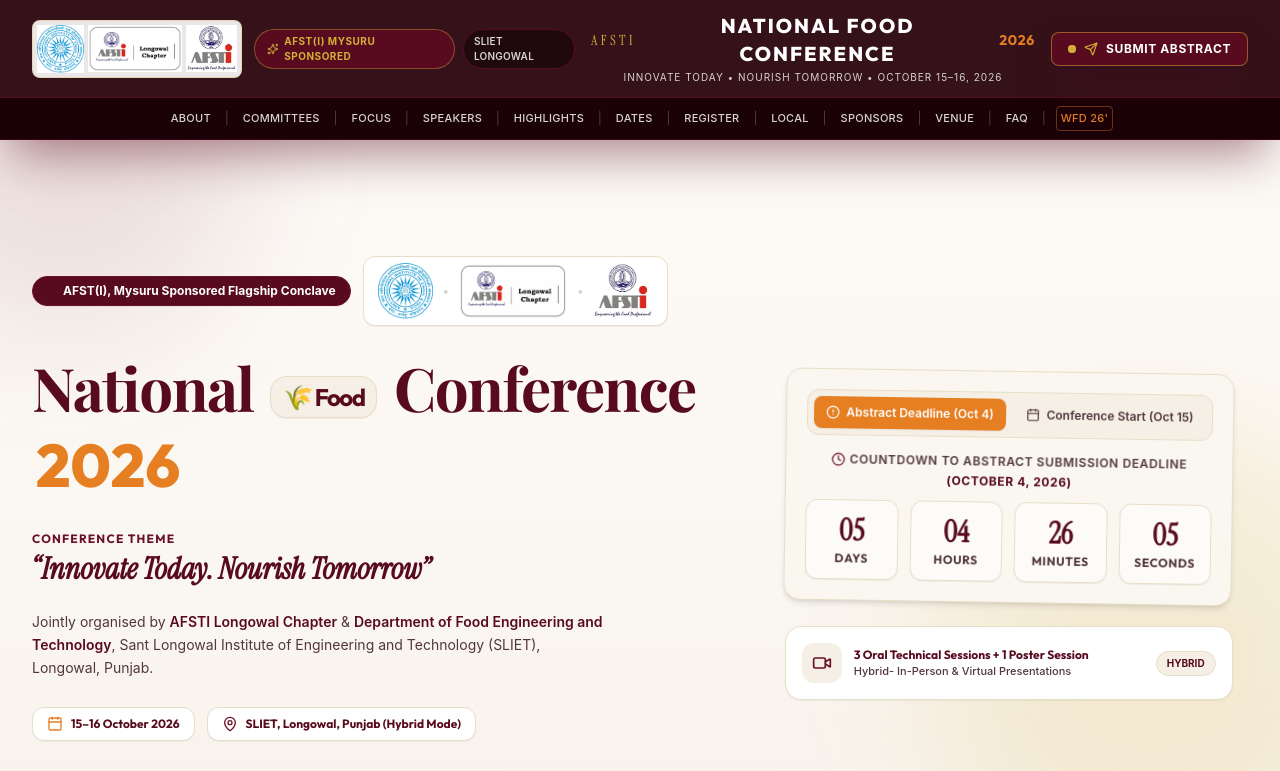
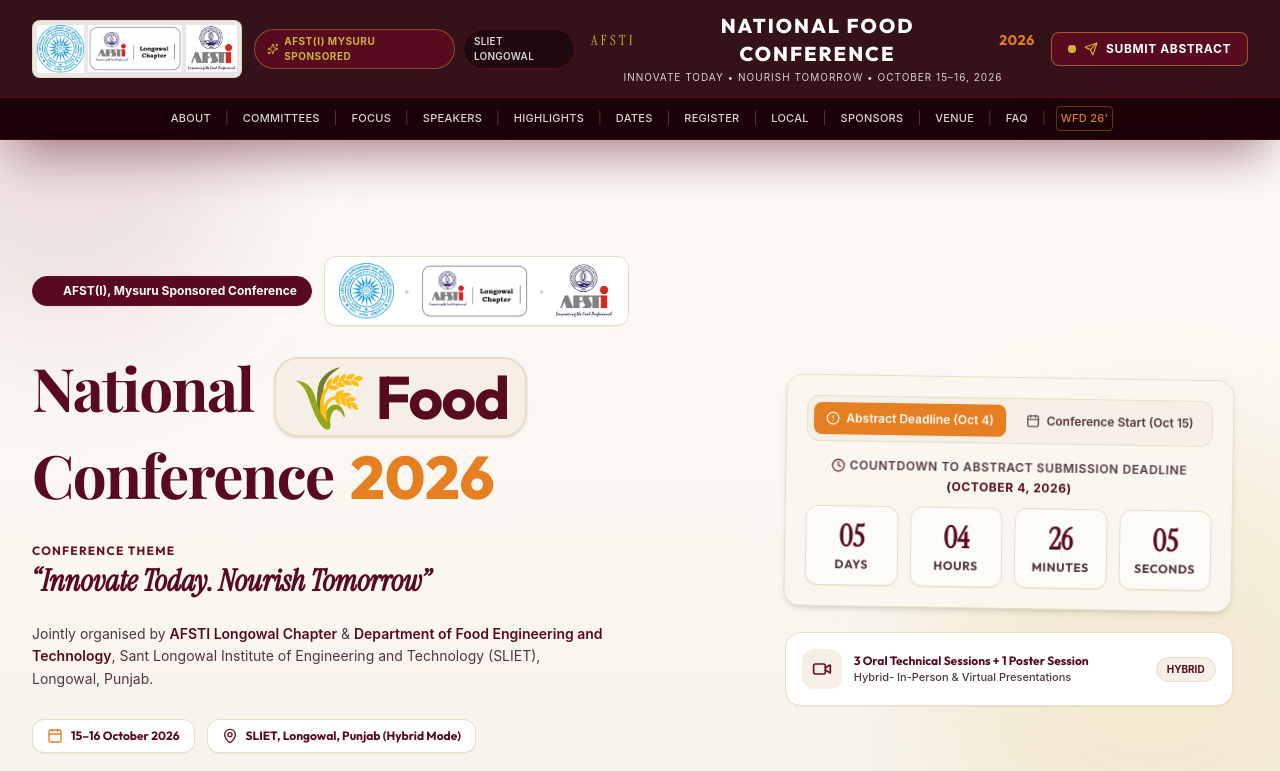
Before and after one commit to cidtheshadow/astifsi, a React (Vite) app: page / in a window 1280 px wide. Shown: the top 771 px of the page. Built offline with nearby package versions, Linux system fonts and the light colour scheme; a web font is replaced by a local one.

Commit message:
Fix duplicate FAQ, rename Conclave to Conference, enlarge food badge

```diff
--- /dev/null
+++ b/fix_faq.cjs
@@ -0,0 +1,8 @@
+const fs = require('fs');
+let data = fs.readFileSync('src/App.tsx', 'utf8');
+
+const parts = data.split('<AuthorGuidelinesFAQ />');
+if (parts.length > 2) {
+    data = parts[0] + '<AuthorGuidelinesFAQ />' + parts[1] + parts.slice(2).join('');
+    fs.writeFileSync('src/App.tsx', data);
+}
--- a/src/App.tsx
+++ b/src/App.tsx
@@ -100,7 +100,7 @@ export function App() {
       </main>
 
       {/* Footer */}
-      <AuthorGuidelinesFAQ />
+
       <Footer
         onOpenAbstractModal={handleOpenAbstractModal}
         onNavigatePage={handleNavigatePage}
--- a/src/components/Footer.tsx
+++ b/src/components/Footer.tsx
@@ -25,7 +25,7 @@ export const Footer: React.FC<FooterProps> = ({ onOpenAbstractModal, onNavigateP
         <div className="bg-[#580B1E] text-white rounded-2xl p-6 sm:p-8 border border-[#6B0F24] mb-14 flex flex-col md:flex-row items-center justify-between gap-6 shadow-md">
           <div>
             <span className="text-xs font-bold uppercase tracking-wider text-[#D4AF37] bg-[#3A0512] px-3 py-1 rounded-full border border-[#6B0F24] inline-block mb-2">
-              World Food Day 2026 Flagship Conclave
+              World Food Day 2026 Conference
             </span>
             <h3 className="text-2xl sm:text-3xl font-bold font-serif-editorial">
               Join Us at SLIET Longowal, Punjab
--- a/src/components/Hero.tsx
+++ b/src/components/Hero.tsx
@@ -27,7 +27,7 @@ export const Hero: React.FC<HeroProps> = ({ onOpenAbstractModal }) => {
             <div className="flex flex-wrap items-center gap-3">
               <div className="inline-flex items-center gap-2 px-3.5 py-1.5 rounded-full text-xs font-bold bg-[#580B1E] text-white border border-[#6B0F24] shadow-2xs">
                 <span className="w-2 h-2 rounded-full bg-[#D4AF37] animate-ping" />
-                <span>AFST(I), Mysuru Sponsored Flagship Conclave</span>
+                <span>AFST(I), Mysuru Sponsored Conference</span>
               </div>
 
               <div className="flex items-center gap-2.5 bg-white px-3.5 py-1.5 rounded-xl border border-[#E8DEC8] shadow-2xs">
@@ -41,7 +41,7 @@ export const Hero: React.FC<HeroProps> = ({ onOpenAbstractModal }) => {
 
             {/* Headline with Playfair Display / Editorial Serif accent */}
             <h1 className="text-4xl sm:text-5xl lg:text-6xl font-bold text-[#580B1E] tracking-tight leading-tight font-display-hero">
-              National <span className="inline-flex items-center gap-1 font-heading text-[#580B1E] bg-[#F5EFE6] px-3 py-1 rounded-2xl border border-[#E8DEC8] text-2xl font-bold align-middle mx-1 shadow-2xs">🌾 Food</span> Conference{' '}
+              National <span className="inline-flex items-center gap-1 font-heading text-[#580B1E] bg-[#F5EFE6] px-4 py-2 rounded-3xl border-2 border-[#E8DEC8] text-4xl sm:text-5xl lg:text-6xl font-bold align-middle mx-2 shadow-sm">🌾 Food</span> Conference{' '}
               <span className="font-heading text-[#E67E22] font-black tracking-normal ml-1">2026</span>
             </h1>
 
--- a/src/components/ImportantDates.tsx
+++ b/src/components/ImportantDates.tsx
@@ -16,7 +16,7 @@ export const ImportantDates: React.FC<ImportantDatesProps> = ({ onOpenAbstractMo
           <div>
             <div className="flex items-center gap-2 text-[#D4AF37] font-heading font-bold text-xs uppercase tracking-wider mb-2">
               <Calendar className="w-4 h-4 text-[#E67E22]" />
-              <span>Conclave Milestones</span>
+              <span>Conference Milestones</span>
             </div>
             <h2 className="text-3xl sm:text-5xl font-bold text-[#580B1E] tracking-tight font-display-hero">
               Important Dates &amp; Deadlines
```
